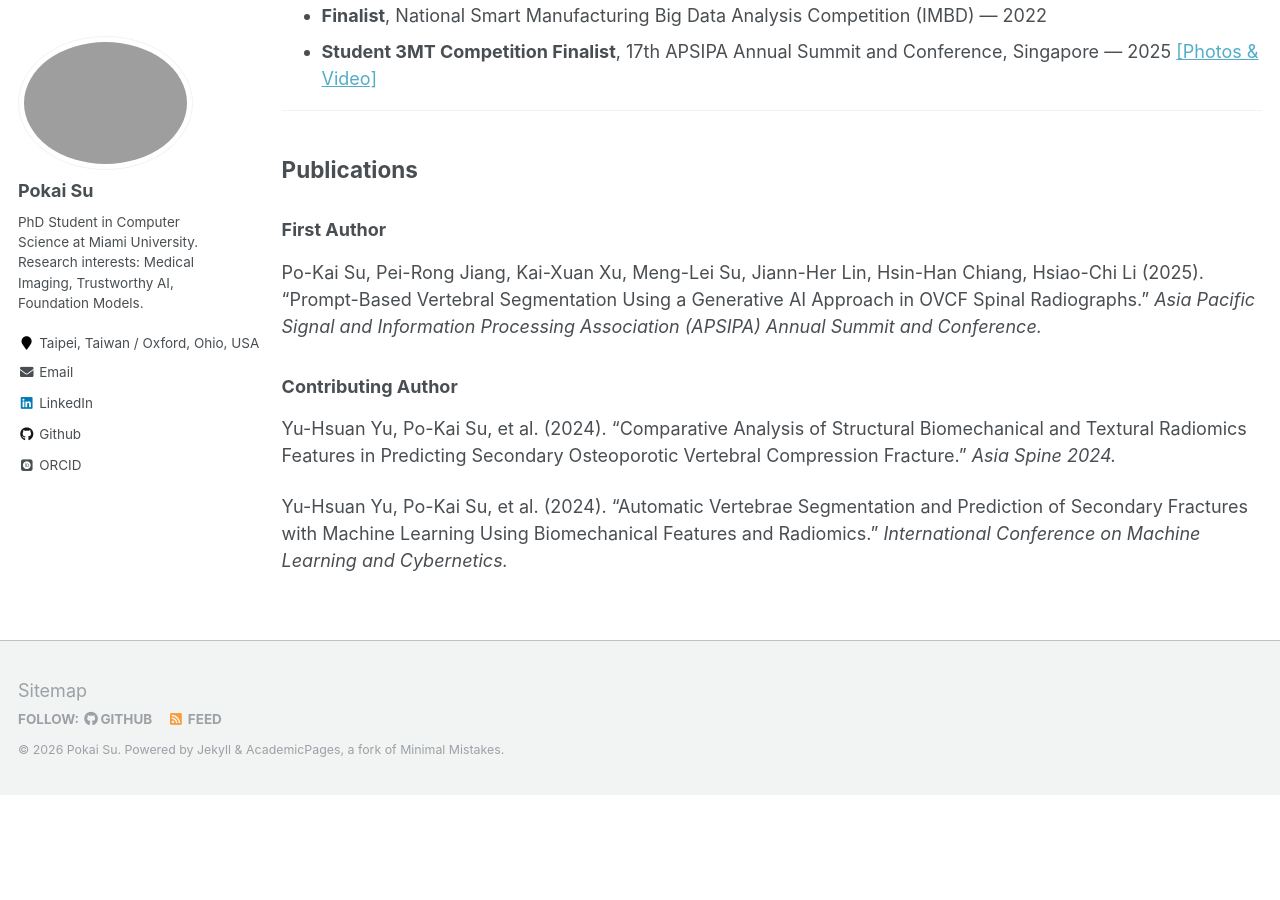
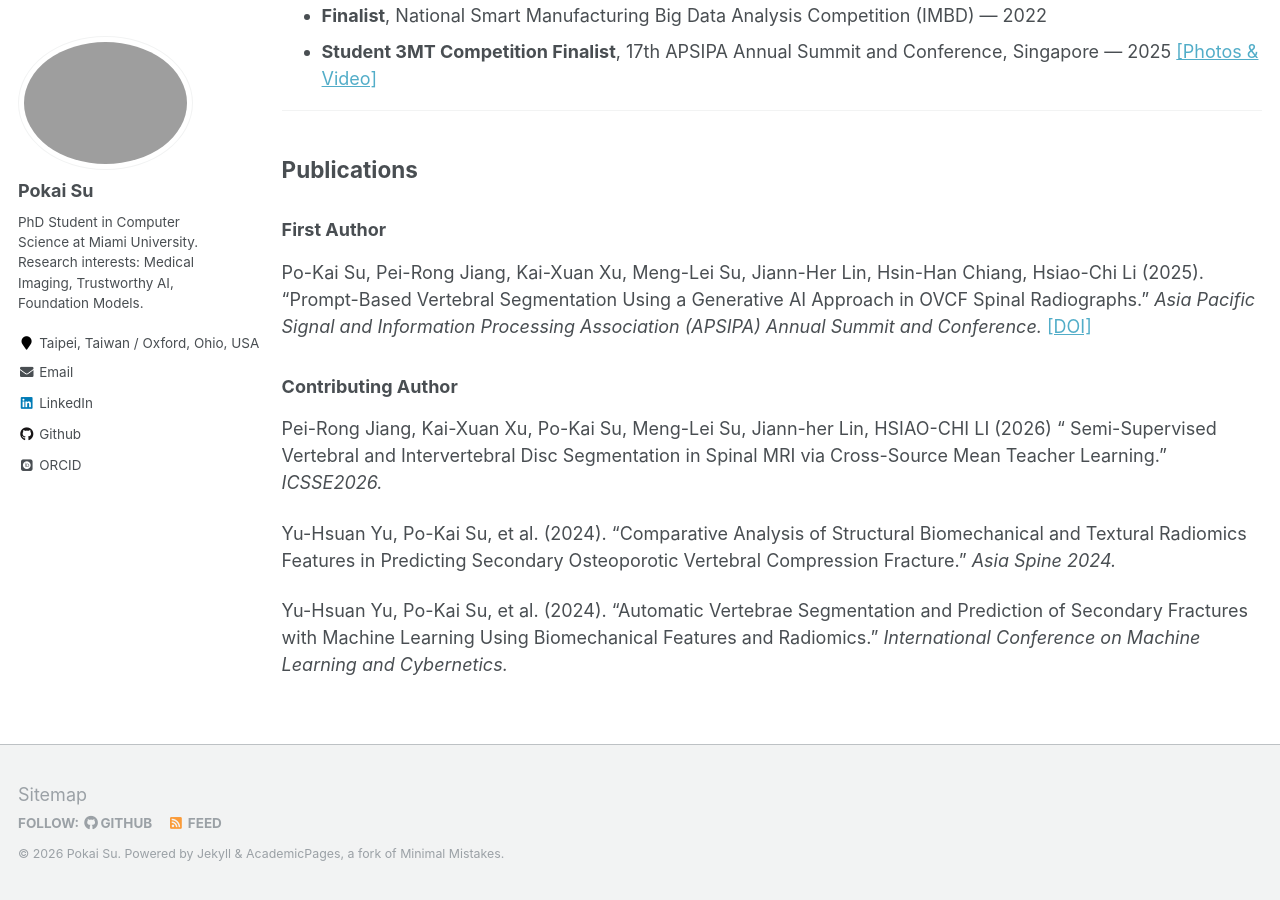
Before and after one commit to winston98321/winston98321.github.io, a Jekyll site: the page built from _pages/cv.md, in a window 1280 px wide and 900 px high, scrolled down 1244 px. Built offline with Jekyll 4.4.1, drawn with Linux system fonts in a browser that asks for light colours; some web fonts are replaced; before the commit the page ends 2039 px from its top, so only the background shows below that.

Commit message:
update paper

```diff
--- a/_pages/cv.md
+++ b/_pages/cv.md
@@ -61,9 +61,10 @@ Advisors: Dr. Hsiao-Chi Li & Dr. Hsin-Han Chiang
 
 ### First Author
 
-Po-Kai Su, Pei-Rong Jiang, Kai-Xuan Xu, Meng-Lei Su, Jiann-Her Lin, Hsin-Han Chiang, Hsiao-Chi Li (2025). "Prompt-Based Vertebral Segmentation Using a Generative AI Approach in OVCF Spinal Radiographs." *Asia Pacific Signal and Information Processing Association (APSIPA) Annual Summit and Conference.*
+Po-Kai Su, Pei-Rong Jiang, Kai-Xuan Xu, Meng-Lei Su, Jiann-Her Lin, Hsin-Han Chiang, Hsiao-Chi Li (2025). "Prompt-Based Vertebral Segmentation Using a Generative AI Approach in OVCF Spinal Radiographs." *Asia Pacific Signal and Information Processing Association (APSIPA) Annual Summit and Conference.* [[DOI]](https://doi.org/10.1109/apsipaasc65261.2025.11249394)
 
 ### Contributing Author
+Pei-Rong  Jiang, Kai-Xuan  Xu,  Po-Kai  Su, Meng-Lei  Su, Jiann-her  Lin, HSIAO-CHI  LI (2026) " Semi-Supervised Vertebral and Intervertebral Disc Segmentation in Spinal MRI via Cross-Source Mean Teacher Learning." *ICSSE2026.*
 
 Yu-Hsuan Yu, Po-Kai Su, et al. (2024). "Comparative Analysis of Structural Biomechanical and Textural Radiomics Features in Predicting Secondary Osteoporotic Vertebral Compression Fracture." *Asia Spine 2024.*
 
```
Also changed, not shown: _pages/publications.md (+1 -0 lines).
